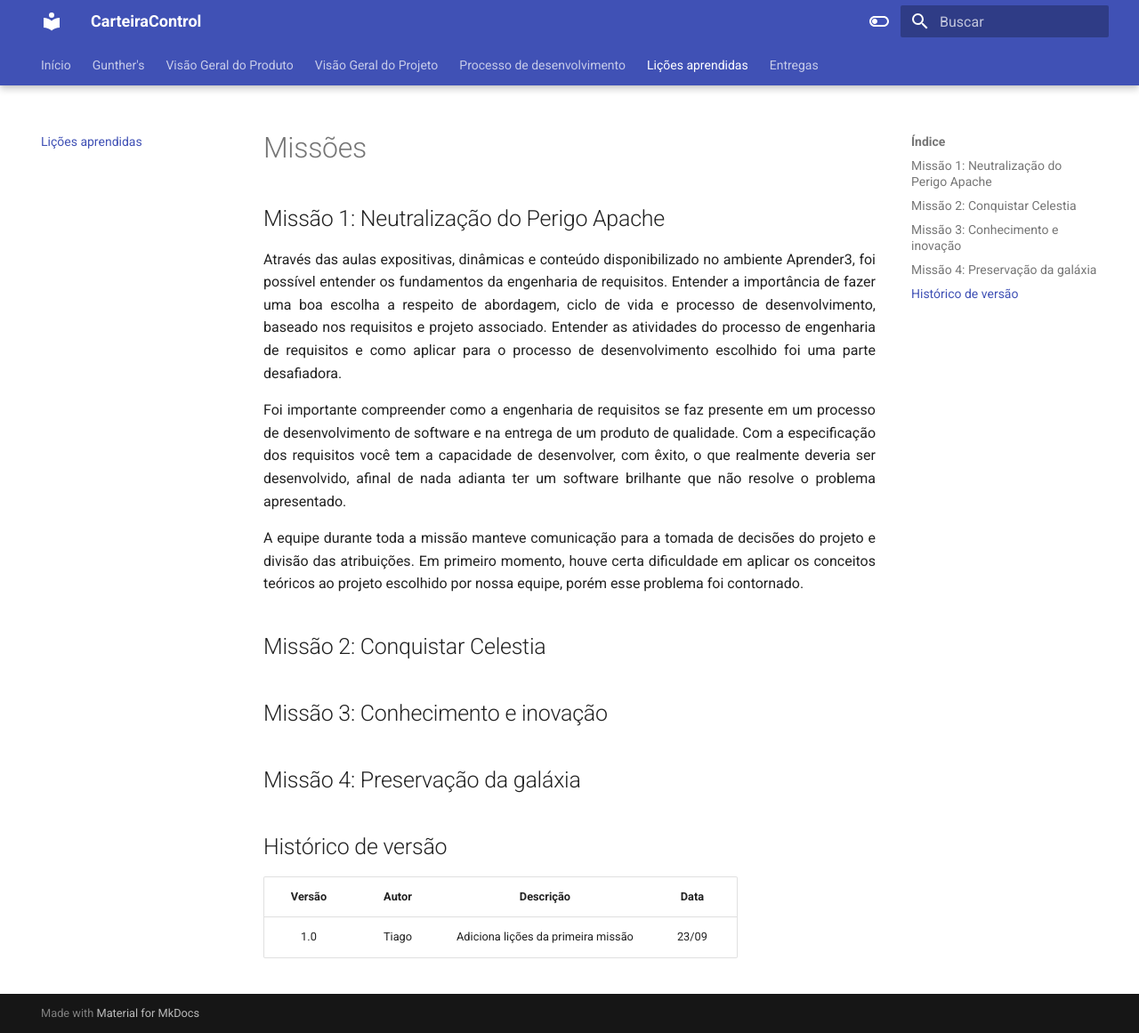
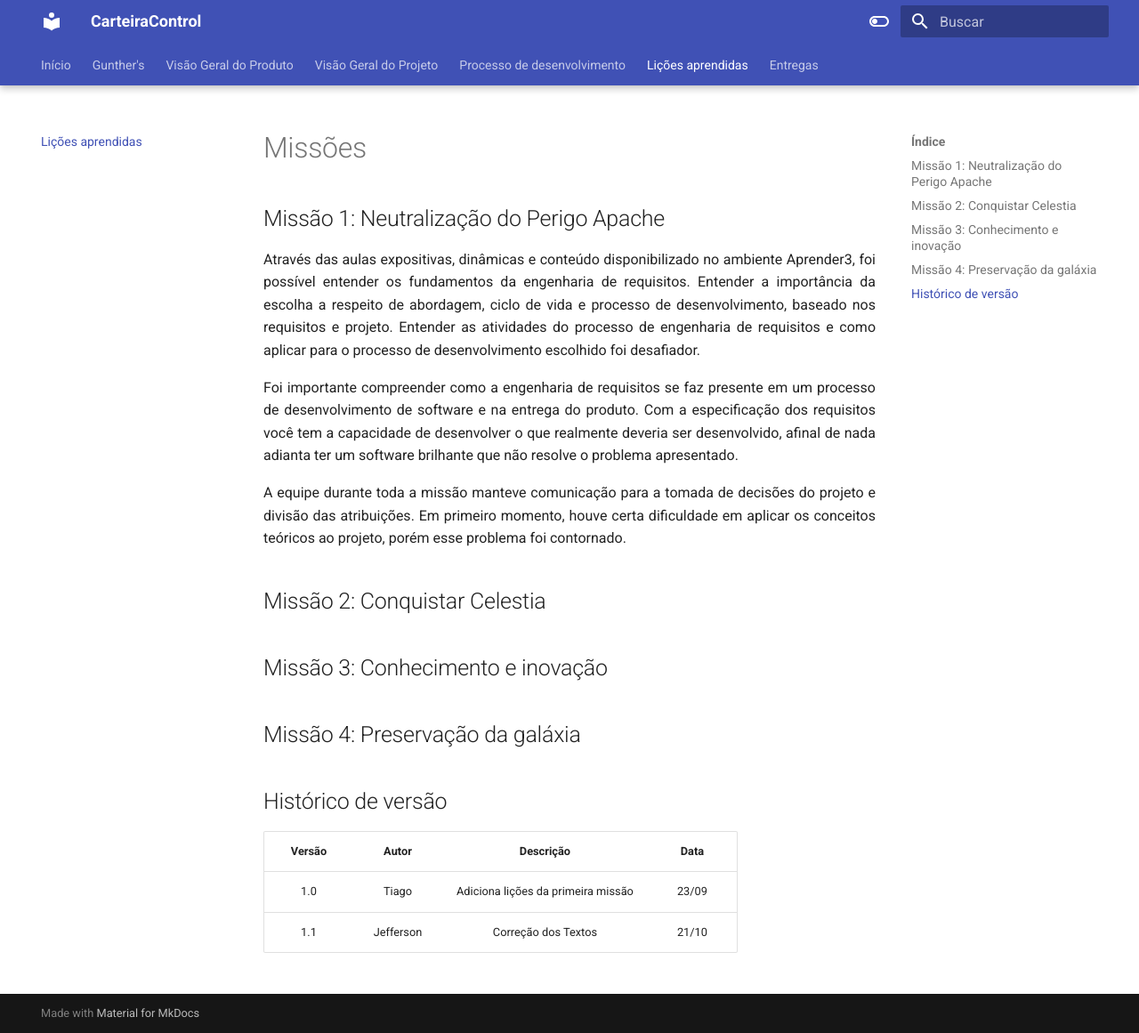
Before and after one commit to mdsreq-fga-unb/2023.2-CarteiraControl, an MkDocs documentation site: the page built from docs/Licoes.md, in a window 1280 px wide and 1161 px high. Shown: the whole window at 89% size. Built offline with MkDocs 1.6.1 and Material for MkDocs 9.7.7, drawn with Linux system fonts in a browser that asks for light colours.

Commit message:
Remoção dos Adjetivos dos textos

```diff
--- a/docs/Licoes.md
+++ b/docs/Licoes.md
@@ -1,9 +1,9 @@
 # Missões
 
 ## Missão 1: Neutralização do Perigo Apache
-<p align=justify>Através das aulas expositivas, dinâmicas e conteúdo disponibilizado no ambiente Aprender3, foi possível entender os fundamentos da engenharia de requisitos. Entender a importância de fazer uma boa escolha a respeito de abordagem, ciclo de vida e processo de desenvolvimento, baseado nos requisitos e projeto associado. Entender as atividades do processo de engenharia de requisitos e como aplicar para o processo de desenvolvimento escolhido foi uma parte desafiadora.</p>
-<p align=justify>Foi importante compreender como a engenharia de requisitos se faz presente em um processo de desenvolvimento de software e na entrega de um produto de qualidade. Com a especificação dos requisitos você tem a capacidade de desenvolver, com êxito, o que realmente deveria ser desenvolvido, afinal de nada adianta ter um software brilhante que não resolve o problema apresentado.</p>
-<p align=justify>A equipe durante toda a missão manteve comunicação para a tomada de decisões do projeto e divisão das atribuições. Em primeiro momento, houve certa dificuldade em aplicar os conceitos teóricos ao projeto escolhido por nossa equipe, porém esse problema foi contornado.</p>
+<p align=justify>Através das aulas expositivas, dinâmicas e conteúdo disponibilizado no ambiente Aprender3, foi possível entender os fundamentos da engenharia de requisitos. Entender a importância da escolha a respeito de abordagem, ciclo de vida e processo de desenvolvimento, baseado nos requisitos e projeto. Entender as atividades do processo de engenharia de requisitos e como aplicar para o processo de desenvolvimento escolhido foi desafiador.</p>
+<p align=justify>Foi importante compreender como a engenharia de requisitos se faz presente em um processo de desenvolvimento de software e na entrega do produto. Com a especificação dos requisitos você tem a capacidade de desenvolver o que realmente deveria ser desenvolvido, afinal de nada adianta ter um software brilhante que não resolve o problema apresentado.</p>
+<p align=justify>A equipe durante toda a missão manteve comunicação para a tomada de decisões do projeto e divisão das atribuições. Em primeiro momento, houve certa dificuldade em aplicar os conceitos teóricos ao projeto, porém esse problema foi contornado.</p>
 
 ## Missão 2: Conquistar Celestia
 
@@ -16,3 +16,4 @@
 | Versão  | Autor| Descrição | Data |
 | :---: | :----: | :-------: | :---: |
 |    1.0   |   Tiago     |   Adiciona lições da primeira missão |  23/09 |
+| 1.1| Jefferson |  Correção dos Textos | 21/10 |
```
Also changed, not shown: README.md (+1 -3 lines), docs/VisaoProjeto.md (+4 -3 lines), docs/historia.md (+22 -22 lines), docs/index.md (+0 -2 lines).
